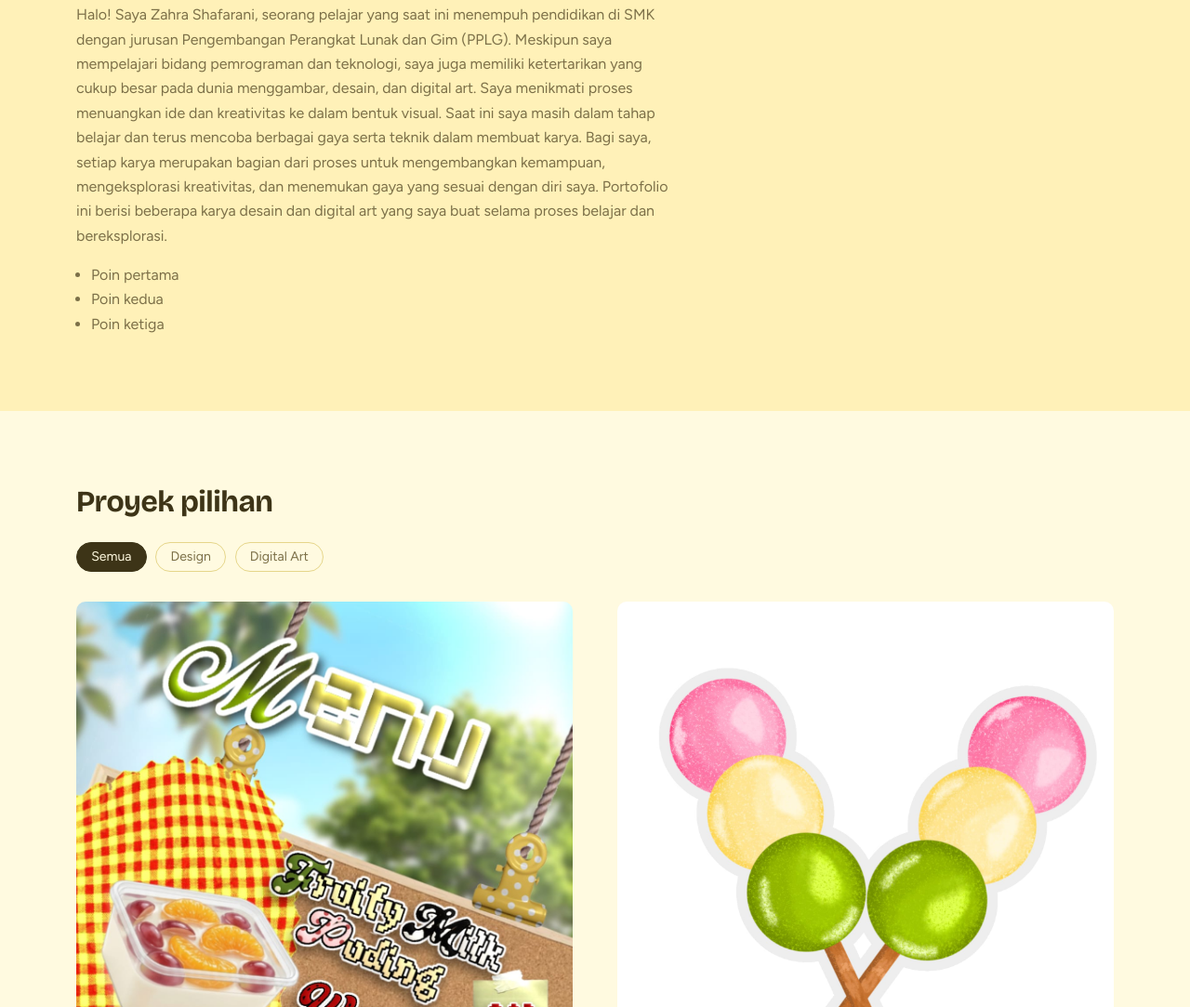
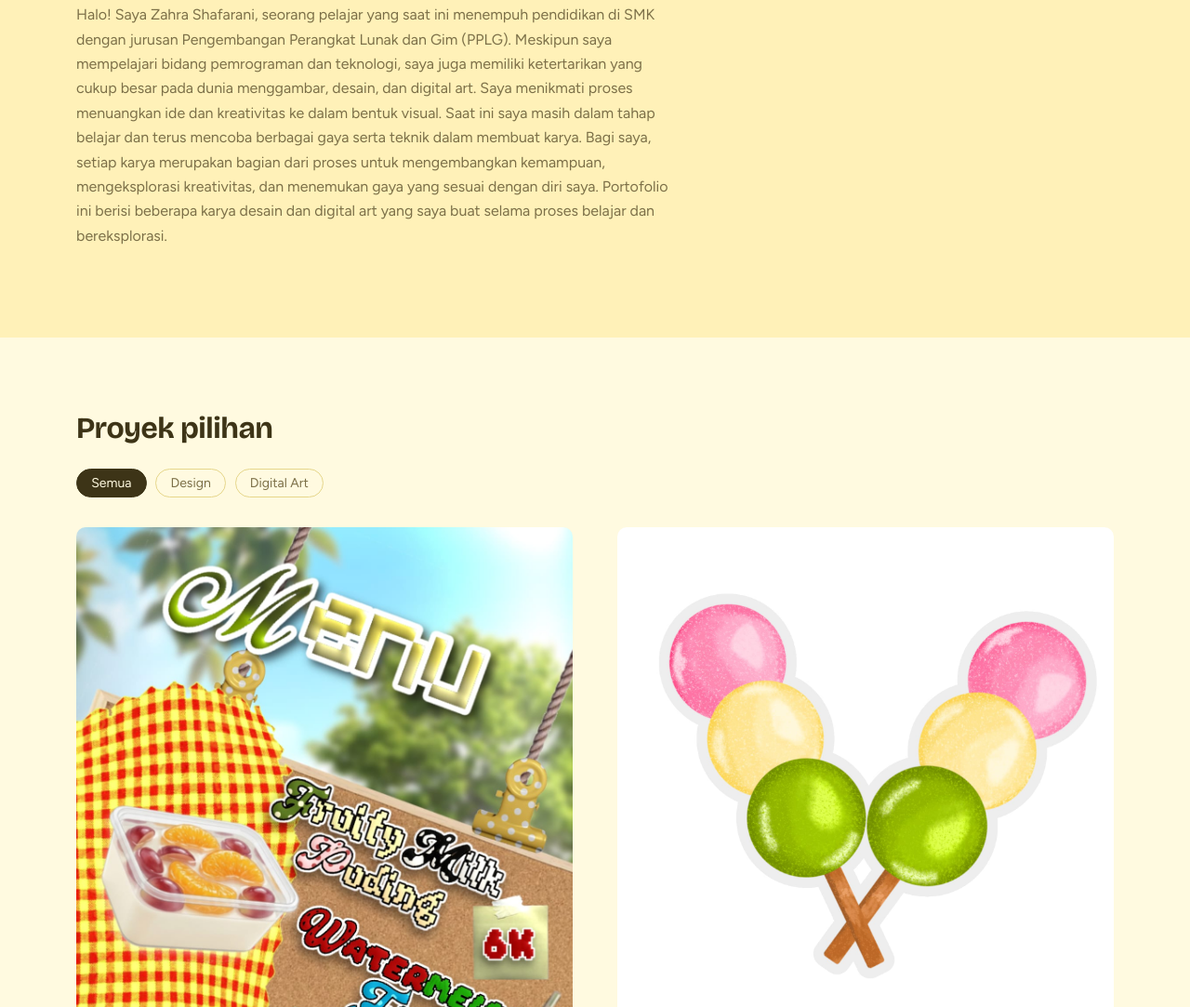
Before and after one commit to zhraarani/zhraarani.github.io, a plain HTML site: page index.html in a window 1280 px wide. Shown: the part 819-1902 px from the top of the page at 93% size. Drawn offline with nearby package versions, Linux system fonts and the light colour scheme.

Commit message:
pembaruan

```diff
--- a/index.html
+++ b/index.html
@@ -234,11 +234,7 @@
             serta teknik dalam membuat karya. Bagi saya, setiap karya merupakan bagian dari proses untuk mengembangkan kemampuan, mengeksplorasi kreativitas, dan menemukan gaya yang sesuai dengan diri saya. Portofolio ini berisi beberapa
             karya desain dan digital art yang saya buat selama proses belajar dan bereksplorasi.
           </p>
-          <ul class="redup ps-3 mt-3 mb-0">
-            <li>Poin pertama</li>
-            <li>Poin kedua</li>
-            <li>Poin ketiga</li>
-          </ul>
+
         </div>
       </div>
     </section>
```
